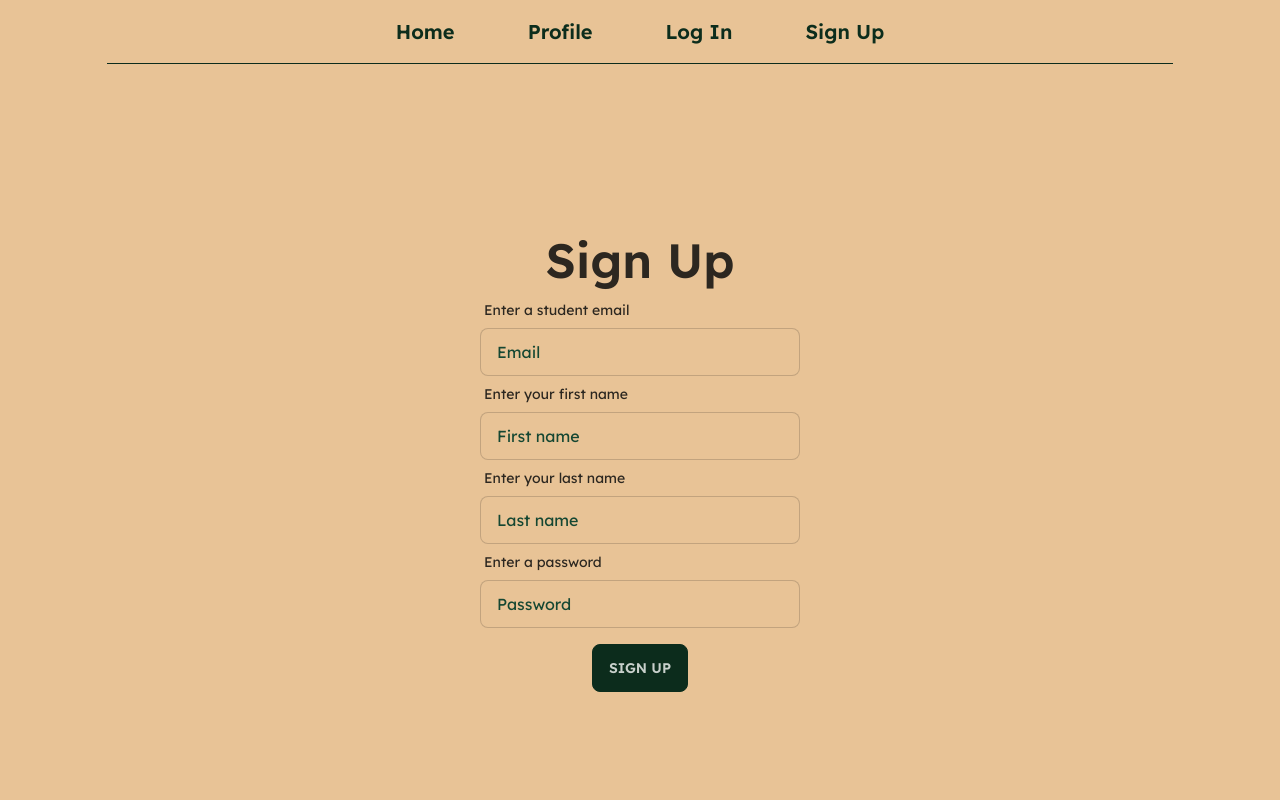
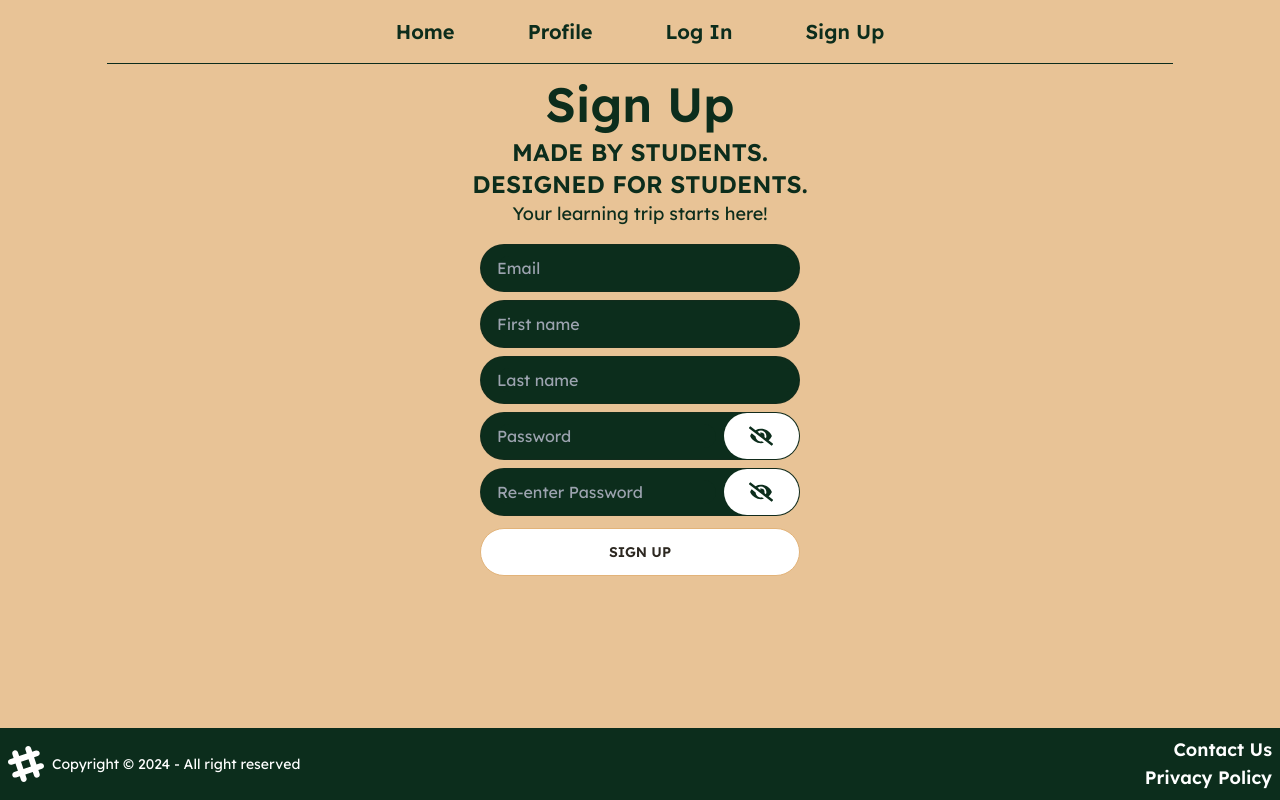
Before and after one commit to N1tingale/Year2Year, a React (Vite) app in the folder frontend/: page /signup in a window 1280 px wide. Built offline with nearby package versions, Linux system fonts and the light colour scheme.

Commit message:
implemented design for signup page

```diff
--- /dev/null
+++ b/frontend/src/components/Input.jsx
@@ -0,0 +1,20 @@
+export default function Input(props) {
+  return (
+    <label className="bg-primaryColor rounded-3xl input input-bordered flex items-center my-2 gap-2 pr-0">
+      <input
+        type={props.type}
+        className="bg-primaryColor placeholder:text-gray-400 text-gray-200 rounded-3xl grow"
+        placeholder={props.placeholder}
+        onChange={(e) => props.setState(e.target.value)}
+      />
+      {props.children && (
+        <button
+          onClick={props.onClick}
+          className=" bg-white w-1/4 rounded-3xl h-full flex items-center justify-center"
+        >
+          {props.children}
+        </button>
+      )}
+    </label>
+  );
+}
--- a/frontend/src/components/Login.jsx
+++ b/frontend/src/components/Login.jsx
@@ -1,25 +1,29 @@
 import { useState } from "react";
 import Navbar from "./Navbar";
-import axios from 'axios';
+import axios from "axios";
+import Footer from "./Footer";
 export default function Login() {
   const [email, setEmail] = useState("");
 
   const [password, setPassword] = useState("");
 
-  const sendLogInData = () =>  {
-    axios.post('http://127.0.0.1:5000/login', {
-      "email":email,
-      "password":password
-    })
-    .then(res => console.log(res))
-    .catch(err => console.log(err))
-  }
+  const sendLogInData = () => {
+    axios
+      .post("http://127.0.0.1:5000/login", {
+        email: email,
+        password: password,
+      })
+      .then((res) => console.log(res))
+      .catch((err) => console.log(err));
+  };
 
   return (
     <div className="overflow-hidden h-screen">
       <Navbar />
-      <div className="flex flex-col justify-center items-center h-screen">
-        <h1 className="text-5xl font-semibold mb-2">Log In</h1>
+      <div className="flex flex-col justify-center items-center mt-20">
+        <h1 className="text-5xl font-semibold mb-2 text-primaryColor">
+          Log In
+        </h1>
         <label className="form-control w-full max-w-xs">
           <div className="label">
             <span className="label-text">Enter your student email</span>
@@ -42,8 +46,11 @@ export default function Login() {
             onChange={(e) => setPassword(e.target.value)}
           />
         </label>
-        <button className="btn btn-primary mt-4"  onClick={sendLogInData}>Log in</button>
+        <button className="btn btn-primary mt-4" onClick={sendLogInData}>
+          Log in
+        </button>
       </div>
+      <Footer />
     </div>
   );
 }
--- a/frontend/src/components/SignUp.jsx
+++ b/frontend/src/components/SignUp.jsx
@@ -1,54 +1,90 @@
 import Navbar from "./Navbar";
+import Footer from "./Footer";
+import Input from "./Input";
+import { useState } from "react";
+import { FaEye } from "react-icons/fa";
+import { FaEyeSlash } from "react-icons/fa";
 
 export default function SignUp() {
+  const [email, setEmail] = useState("");
+  const [firstName, setFirstName] = useState("");
+  const [lastName, setLastName] = useState("");
+  const [password, setPassword] = useState("");
+  const [reenterPassword, setReenterPassword] = useState("");
+
+  const [showPassword, setShowPassword] = useState(false);
+  const [showReEnterPassword, setShowReEnterPassword] = useState(false);
+
+  const onPasswordClick = () => {
+    setShowPassword((state) => !state);
+  };
+
+  const onReEnterPasswordClick = () => {
+    setShowReEnterPassword((state) => !state);
+  };
+
   return (
     <div className="h-screen overflow-hidden">
       <Navbar />
-      <div className="flex flex-col justify-center items-center h-screen">
-        <h1 className="text-5xl font-semibold mb-2">Sign Up</h1>
-        <label className="form-control w-full max-w-xs">
-          <div className="label">
-            <span className="label-text">Enter a student email</span>
-          </div>
-          <input
-            type="email"
-            placeholder="Email"
-            className="input input-bordered w-full max-w-xs placeholder:text-primaryColor-800"
+      <div className="flex flex-col justify-center items-center m-4">
+        <h1 className="text-5xl font-semibold mb-2 text-primaryColor">
+          Sign Up
+        </h1>
+        <p className="text-2xl font-semibold text-primaryColor">
+          MADE BY STUDENTS.
+        </p>
+        <p className="text-2xl font-semibold text-primaryColor">
+          DESIGNED FOR STUDENTS.
+        </p>
+        <p className="text-lg text-primaryColor">
+          Your learning trip starts here!
+        </p>
+        <div className="w-80 mt-2">
+          <Input type={"email"} placeholder={"Email"} setState={setEmail} />
+          <Input
+            type={"text"}
+            placeholder={"First name"}
+            setState={setFirstName}
           />
-        </label>
-        <label className="form-control w-full max-w-xs">
-          <div className="label">
-            <span className="label-text">Enter your first name</span>
-          </div>
-          <input
-            type="text"
-            placeholder="First name"
-            className="input input-bordered w-full max-w-xs placeholder:text-primaryColor-800"
+          <Input
+            type={"text"}
+            placeholder={"Last name"}
+            setState={setLastName}
           />
-        </label>
-        <label className="form-control w-full max-w-xs">
-          <div className="label">
-            <span className="label-text">Enter your last name</span>
-          </div>
-          <input
-            type="text"
-            placeholder="Last name"
-            className="input input-bordered w-full max-w-xs placeholder:text-primaryColor-800"
-          />
-        </label>
 
-        <label className="form-control w-full max-w-xs">
-          <div className="label">
-            <span className="label-text">Enter a password</span>
-          </div>
-          <input
-            type="password"
-            placeholder="Password"
-            className="input input-bordered w-full max-w-xs placeholder:text-primaryColor-800"
-          />
-        </label>
-        <button className="btn btn-primary mt-4">Sign Up</button>
+          <Input
+            type={showPassword ? "text" : "password"}
+            placeholder={"Password"}
+            setState={setPassword}
+            showPassword={showPassword}
+            onClick={onPasswordClick}
+          >
+            {showPassword ? (
+              <FaEye className="text-primaryColor h-6 w-6" />
+            ) : (
+              <FaEyeSlash className="text-primaryColor h-6 w-6" />
+            )}
+          </Input>
+
+          <Input
+            type={showReEnterPassword ? "text" : "password"}
+            placeholder={"Re-enter Password"}
+            setState={setReenterPassword}
+            onClick={onReEnterPasswordClick}
+          >
+            {showReEnterPassword ? (
+              <FaEye className="text-primaryColor h-6 w-6" />
+            ) : (
+              <FaEyeSlash className="text-primaryColor h-6 w-6" />
+            )}
+          </Input>
+
+          <button className="btn bg-white mt-1 rounded-3xl w-full">
+            Sign Up
+          </button>
+        </div>
       </div>
+      <Footer />
     </div>
   );
 }
```
